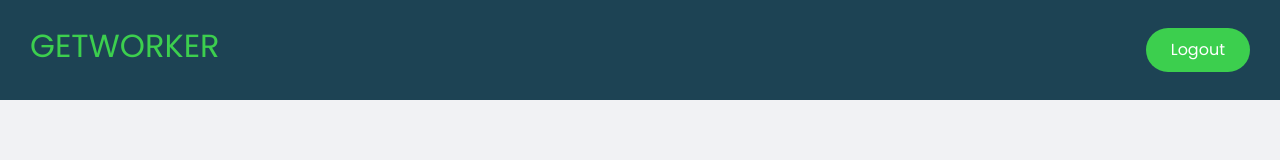
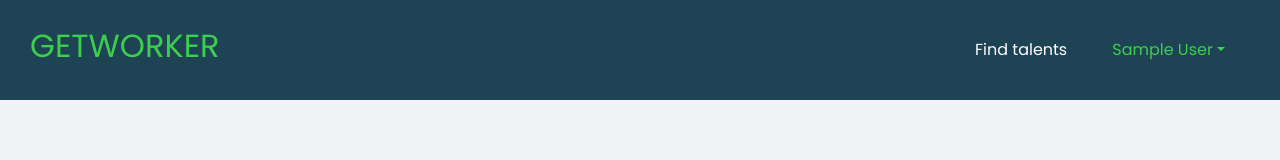
Before and after one commit to hishampaloli/getWorker, a React (Create React App) app in the folder getwork.com/frontend/: page / in a window 1280 px wide. Shown: the top 160 px of the page. Built offline with nearby package versions, Linux system fonts and the light colour scheme; sample sign-in values are in the browser's storage.

Commit message:
Initial commit

```diff
--- a/getwork.com/frontend/src/Pages/EmployeePage/EmployeeHome.js/EmployeeHome.js
+++ b/getwork.com/frontend/src/Pages/EmployeePage/EmployeeHome.js/EmployeeHome.js
@@ -1,7 +1,24 @@
-import React from 'react'
+import React, { useEffect } from 'react'
+import { useDispatch, useSelector } from 'react-redux';
+import { useNavigate } from 'react-router-dom';
 
 
 const EmployeeHome = () => {
+
+  const dispatch = useDispatch();
+  const navigate = useNavigate();
+  const user = useSelector((state) => state.user);
+  console.log(user);
+
+  useEffect(() => {
+    if (!user?.userInfo) {
+      navigate('/login')
+    }
+    if (user?.userInfo?.userType === 'employer' ) {
+      navigate('/employer/home')
+    }
+  }, [user, dispatch])
+
   return (
     <div>
       <h1>Employee</h1>
--- a/getwork.com/frontend/src/Pages/EmployerPage/EmployerPage.js/EmployerHome.js
+++ b/getwork.com/frontend/src/Pages/EmployerPage/EmployerPage.js/EmployerHome.js
@@ -1,10 +1,21 @@
-
-import React from 'react'
+import React, { useEffect } from "react";
+import { useDispatch, useSelector } from "react-redux";
+import { useNavigate } from "react-router-dom";
 
 const EmployerHome = () => {
-  return (
-    <div>EmployerHome</div>
-  )
-}
+  const dispatch = useDispatch();
+  const navigate = useNavigate();
+  const user = useSelector((state) => state.user);
 
-export default EmployerHome
+  useEffect(() => {
+    if (!user?.userInfo) {
+      navigate("/login");
+    }
+    if (user?.userInfo?.userType === "employee") {
+      navigate("/user/home");
+    }
+  }, [user, dispatch]);
+  return <div>EmployerHome</div>;
+};
+
+export default EmployerHome;
--- a/getwork.com/frontend/src/Pages/signUpPage/Signup.js
+++ b/getwork.com/frontend/src/Pages/signUpPage/Signup.js
@@ -49,10 +49,10 @@
       }, 2000);
     }
 
-    if (userStatus?.userInfo?.userType === 'employee') {
+    if (userStatus?.userInfo?.userType === 'employee' && userStatus?.userInfo?.emailVerified) {
       navigate('/users/home')
     }
-    if (userStatus?.userInfo?.userType === 'employer') {
+    if (userStatus?.userInfo?.userType === 'employer' && userStatus?.userInfo?.emailVerified) {
       navigate('/employer/home')
     }
   }, [Otp, user]);
--- a/getwork.com/frontend/src/actions/employeeActions.js
+++ b/getwork.com/frontend/src/actions/employeeActions.js
@@ -73,12 +73,7 @@
         payload: data,
       });
 
-      dispatch({
-        type: USER_LOGIN_SUCCESS,
-        payload: data,
-      });
 
-      localStorage.setItem("userInfo", JSON.stringify(data));
     } catch (error) {
       dispatch({
         type: EMPLOYEE_REGISTER_FAIL,
@@ -115,6 +110,12 @@
       payload: data,
     });
 
+    dispatch({
+      type: USER_LOGIN_SUCCESS,
+      payload: data,
+    });
+
+    localStorage.setItem("userInfo", JSON.stringify(data));
 
   } catch (error) {
     console.log(error);
--- a/getwork.com/frontend/src/components/header/Header.js
+++ b/getwork.com/frontend/src/components/header/Header.js
@@ -3,17 +3,18 @@
 import { Link } from "react-router-dom";
 import { logout } from "../../actions/employeeActions";
 import "./header.css";
+import Dropdown from "react-bootstrap/Dropdown";
 
 const Header = () => {
   const dispatch = useDispatch();
 
   const user = useSelector((state) => state.user);
-  console.log(user);
+  console.log(user?.userInfo?.userType);
 
   const handleLogout = () => {
     console.log(3434);
     dispatch(logout());
-  }
+  };
 
   return (
     <div>
@@ -24,12 +25,28 @@
           </Link>
         </div>
 
-      {user?.userInfo?._id ?   <div className="right">
+        {user?.userInfo?._id ? (
+          <div className="right">
+          <Link >Find talents</Link>
+            <Dropdown>
+              <Dropdown.Toggle
+                className="btn"
+                style={{backgroundColor: 'transparent', color: ' #3CCF4E'}}
+                variant="success"
+                id="dropdown-basic"
+              >
+                {user?.userInfo?.name}
+              </Dropdown.Toggle>
 
-          <button onClick={handleLogout} className="btn-2">
-              Logout
-          </button>
-        </div> :   <div className="right">
+              <Dropdown.Menu>
+                <Dropdown.Item href="#/action-1">Action</Dropdown.Item>
+                <Dropdown.Item href="#/action-2">Another action</Dropdown.Item>
+                <Dropdown.Item onClick={handleLogout}>LogOut</Dropdown.Item>
+              </Dropdown.Menu>
+            </Dropdown>
+          </div>
+        ) : (
+          <div className="right">
             <button className="btn-1">
               <Link
                 style={{ color: "black", textDecoration: "none" }}
@@ -46,7 +63,8 @@
                 Login
               </Link>
             </button>
-        </div>}
+          </div>
+        )}
       </header>
     </div>
   );
--- a/getwork.com/frontend/src/components/header/header.css
+++ b/getwork.com/frontend/src/components/header/header.css
@@ -26,6 +26,15 @@
     background-color: white;
 }
 
+.right {
+    display: flex;
+    align-items: center;
+}
+
+a {
+    text-decoration: none;
+    color: white;
+}
 
 .right .btn-1 {
     color:#3CCF4E
```
Also changed, not shown: 1 other file (tests, documents, lock files or other folders). Lines whose indentation alone changed are shown as unchanged.
